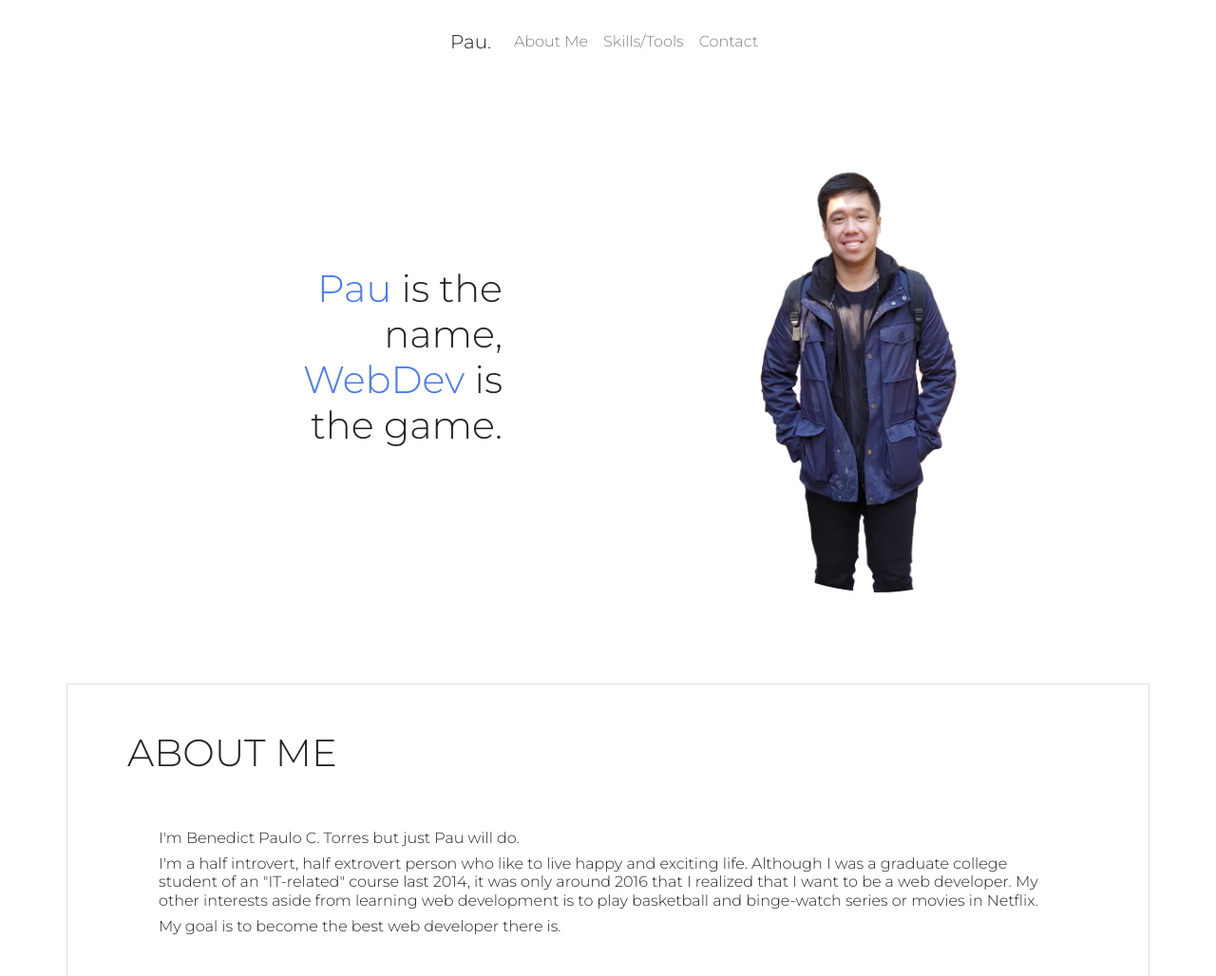
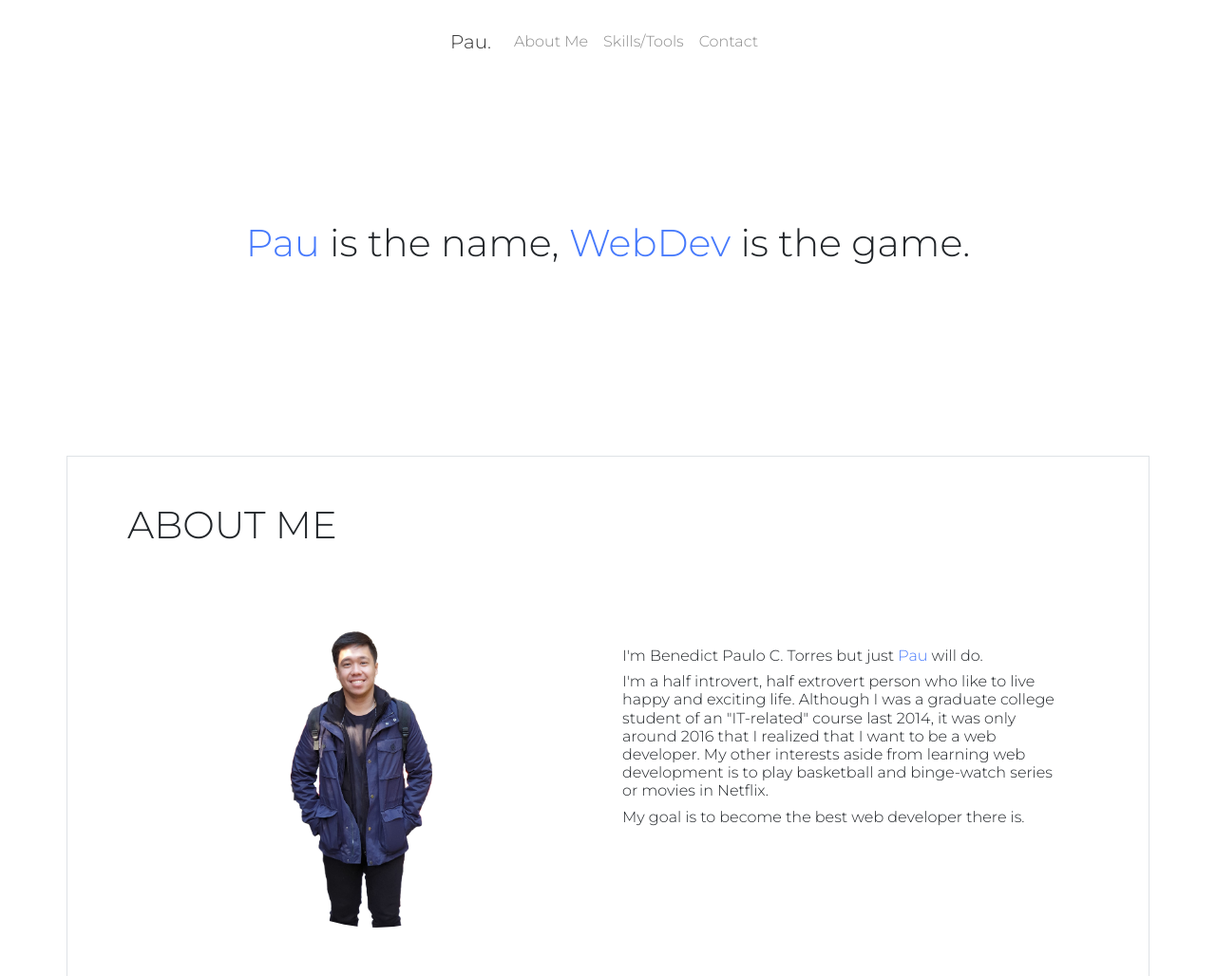
Before and after one commit to bndctpltrrs4/pau-torres, a plain HTML site: page index.html in a window 1280 px wide. Shown: the top 1028 px of the page at 95% size. Drawn offline with nearby package versions, Linux system fonts and the light colour scheme.

Commit message:
added styles on my portfolio

```diff
--- a/assets/css/style.css
+++ b/assets/css/style.css
@@ -1,22 +1,35 @@
 /*external CSS for navbar*/
 * {
 	font-family: 'Montserrat', sans-serif;
+}
+
+html{
+	scroll-behavior: smooth;
 }
 
 body {
 	background-image: url("");
 	height: 100%;
 	background-position: center;
-	background-repeat: no-repeat;
-	background-size: cover;
+	background-repeat: repeat;
+	background-size: contain;
 }
+
+/*main section*/
+
 
 /*navbar section*/
 #myNavBar {
 	background-color: white;
+	opacity: 0.9;
 }
 
 /*main section*/
 #myMain span{
 	color: #477afc;
 }
+
+/*about me section*/
+#aboutMe span{
+	color: #477afc;
+}
--- a/index.html
+++ b/index.html
@@ -50,16 +50,11 @@
 
     <!-- main section -->
     <div class="container p-5" id="myMain">
-      <div class="row">
 
-        <div class="col d-flex justify-content-center p-5">
-          <div class="p-5 m-5">
-            <h1 class="text-right"><span>Pau</span> is the name, <span>WebDev</span> is the game.</h1>
+        <div class="d-flex justify-content-center p-5">
+          <div class="p-5">
+            <h1 class="text-center"><span>Pau</span> is the name, <span>WebDev</span> is the game.</h1>
           </div>
-        </div>
-
-        <div class="col d-flex justify-content-center">
-          <img src="./assets/images/pau2.png" alt="image not available" class="img-fluid rounded-circle">
         </div>
 
       </div>
@@ -73,9 +68,21 @@
       </div>
 
       <div class="container d-flex flex-column p-5">
-        <h6>I'm <span>Benedict Paulo C. Torres</span> but just <span>Pau</span> will do.</h6>
-        <h6>I'm a half introvert, half extrovert person who like to live happy and exciting life. Although I was a graduate college student of an "IT-related" course last 2014, it was only around 2016 that I realized that I want to be a web developer. My other interests aside from learning web development is to play basketball and binge-watch series or movies in Netflix.</h6>
-        <h6>My goal is to become the best web developer there is.</h6>
+
+        <div class="row">
+
+          <div class="col-lg-6 d-flex justify-content-center pb-5">
+              <img src="./assets/images/pau2.png" alt="image not available" class="img-fluid rounded-circle w-75">
+          </div>
+
+          <div class="col-lg-6 d-block justify-content-center pt-5">
+            <h6>I'm Benedict Paulo C. Torres but just <span>Pau</span> will do.</h6>
+            <h6>I'm a half introvert, half extrovert person who like to live happy and exciting life. Although I was a graduate college student of an "IT-related" course last 2014, it was only around 2016 that I realized that I want to be a web developer. My other interests aside from learning web development is to play basketball and binge-watch series or movies in Netflix.</h6>
+            <h6>My goal is to become the best web developer there is.</h6>
+          </div>
+
+        </div>
+
       </div>
 
       <div class="container d-flex justify-content-center">
@@ -255,13 +262,13 @@
     <div class="container d-flex flex-column">
       <div class="d-flex justify-content-center">
         <div>
-          <a href="#">
+          <a href="https://www.linkedin.com/in/bndctpltrrs" target="_blank">
             <img src="https://img.icons8.com/ultraviolet/40/000000/linkedin-circled--v3.png"/>
           </a>
         </div>
 
         <div>
-          <a href="#">
+          <a href="mailto:bndctpltrrs@gmail.com">
             <img src="https://img.icons8.com/ultraviolet/40/000000/gmail--v2.png"/>
           </a>
         </div>
```
